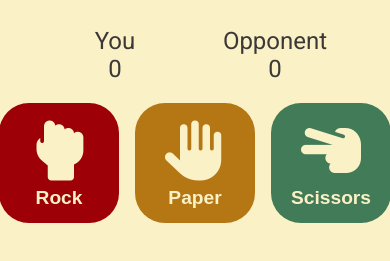
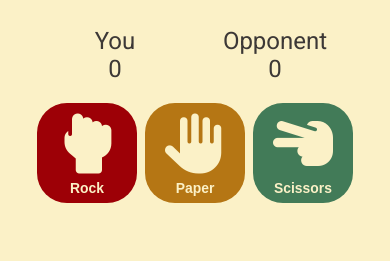
Before and after one commit to angelofallars/rock-paper-scissors, a plain HTML site: page index.html in a window 390 px wide. Shown: the part 95-356 px from the top of the page. Drawn offline with Linux system fonts and the light colour scheme.

Commit message:
feat: add mobile responsiveness

```diff
--- a/assets/css/styles.css
+++ b/assets/css/styles.css
@@ -17,6 +17,7 @@ h1 {
   align-items: center;
   font-size: 1.5em;
   margin: 20px 0;
+  text-align: center;
 }
 
 .scores {
@@ -48,6 +49,8 @@ h1 {
 
 .buttons {
   display: flex;
+  align-items: center;
+  justify-content: center;
   gap: 16px;
   margin: 20px 0;
 }
@@ -169,3 +172,35 @@ h1 {
   color: #282828;
   border-color: #282828;
 }
+
+@media all and (max-width: 768px) {
+  .buttons {
+    gap: 8px;
+  }
+
+  .button {
+    width: 100px;
+    height: 100px;
+    font-size: 0.58em;
+  }
+
+  @keyframes clickbtn {
+    0% {
+      transform: scale(1.00);
+    }
+    50% {
+      transform: scale(1.08);
+    }
+    100% {
+      transform: scale(1.00);
+    }
+  }
+
+  .button--click {
+    animation-name: clickbtn;
+  }
+
+  .button:hover {
+    transform: none;
+  }
+}
--- a/index.html
+++ b/index.html
@@ -7,6 +7,7 @@
     <script src="./assets/js/script.js" defer></script>
     <link rel="stylesheet" href="./assets/css/styles.css">
     <script src="https://kit.fontawesome.com/86c060d6eb.js" crossorigin="anonymous"></script>
+    <meta name="viewport" content="width=device-width, initial-scale=1"/>
   </head>
 
   <body>
```
